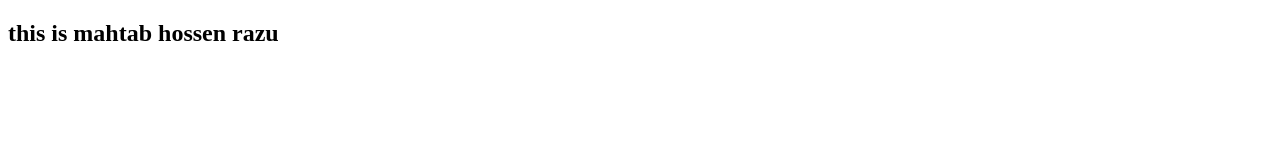
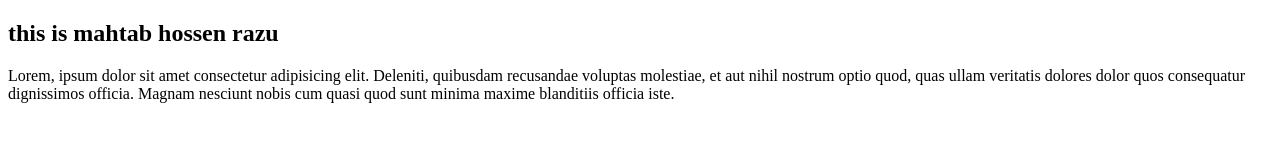
Before and after one commit to HAFIZUR2004/programming-hero, a plain HTML site: page index.html in a window 1280 px wide. Drawn offline with Linux system fonts and the light colour scheme.

Commit message:
lorem text

```diff
--- a/index.html
+++ b/index.html
@@ -7,5 +7,6 @@
 </head>
 <body>
     <h2>this is mahtab hossen razu</h2>
+    <p>Lorem, ipsum dolor sit amet consectetur adipisicing elit. Deleniti, quibusdam recusandae voluptas molestiae, et aut nihil nostrum optio quod, quas ullam veritatis dolores dolor quos consequatur dignissimos officia. Magnam nesciunt nobis cum quasi quod sunt minima maxime blanditiis officia iste.</p>
 </body>
 </html>
```
